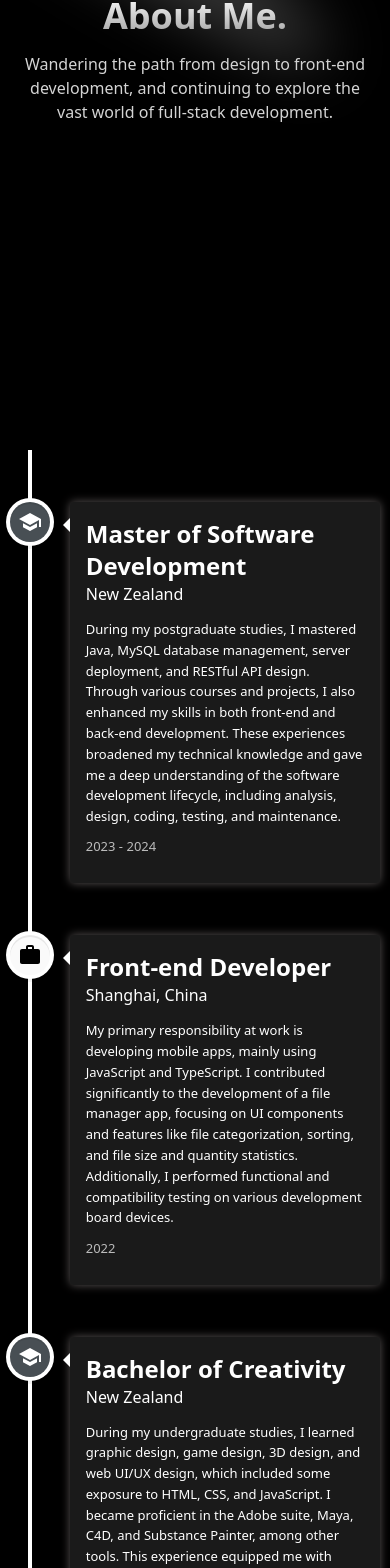
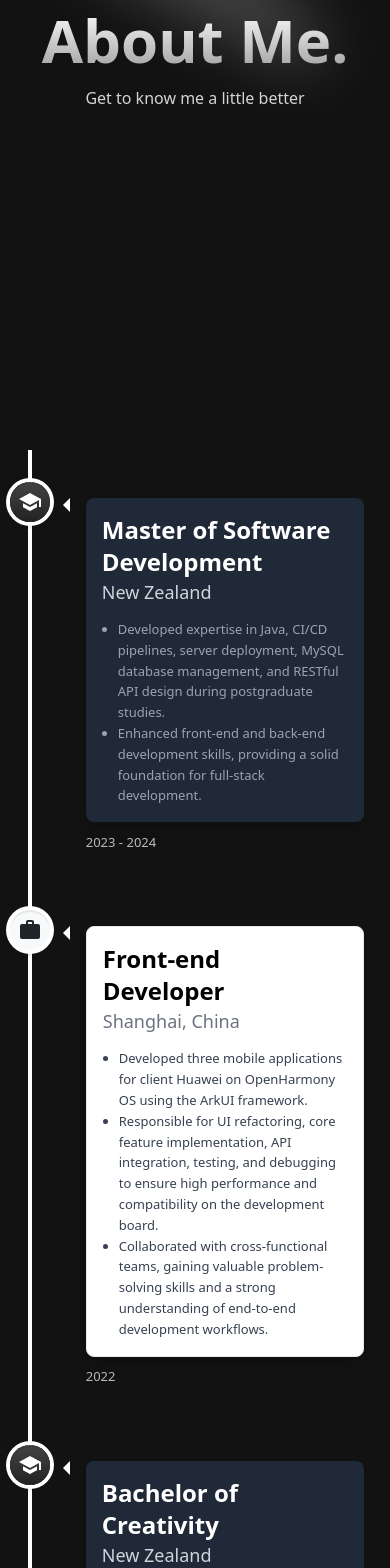
Before and after one commit to Mikalasa/ProfileWeb-Iframe-About, a React (Create React App) app: page / in a window 390 px wide. Shown: the part 394-1962 px from the top of the page. Built offline with nearby package versions, Linux system fonts and the light colour scheme.

Commit message:
updating descriptions and refine timeline ui

```diff
--- a/src/App.js
+++ b/src/App.js
@@ -12,7 +12,6 @@ function App() {
         <SpotlightPreview />
         <TimeLine />
         <SparklesPreview />
-        {/*{!isMobile ? <TextGenerateEffectPreview /> : (<HobbieText />)}*/}
         <HobbieText />
         <LayoutGridDemo />
     </div>
--- a/src/component/Hobbie-text.jsx
+++ b/src/component/Hobbie-text.jsx
@@ -36,9 +36,7 @@ const TextFadeIn = ({ text }) => {
 };
 
 function HobbieText() {
-    const text = `Outside the realm of programming, I also have a deep fondness for 3D art,
-passionate about creating and rendering scenes from the imagination.
-Using technology to create beauty is a pursuit worth undertaking.`;
+    const text = `Beyond programming, I love 3D art and enjoy creating imaginative scenes, blending technology with creativity to craft beauty.`;
     return <TextFadeIn text={text} />;
 }
 
--- a/src/component/common/SparklesPreview.tsx
+++ b/src/component/common/SparklesPreview.tsx
@@ -4,7 +4,7 @@ import {SparklesCore} from "./Sparkles";
 
 export function SparklesPreview() {
     return (
-        <div className="h-[20rem] w-full bg-black flex flex-col items-center justify-center overflow-hidden mt-5 sm:mt-20 rounded-md">
+        <div className="h-[20rem] w-full flex flex-col items-center justify-center overflow-hidden mt-5 sm:mt-20 rounded-md">
             <h1 className="md:text-6xl text-5xl lg:text-7xl font-bold text-center text-neutral-300 relative z-20 mb-2">
                 Hobbies
             </h1>
--- a/src/component/common/SpotlightPreview.tsx
+++ b/src/component/common/SpotlightPreview.tsx
@@ -5,18 +5,17 @@ import {Spotlight} from "./Spotlight";
 export function SpotlightPreview() {
 
     return (
-        <div className="h-screen w-full rounded-md flex items-center justify-center bg-black/[0.96] antialiased bg-grid-white/[0.02] relative overflow-hidden">
+        <div className="h-screen w-full rounded-md flex items-center justify-center antialiased bg-grid-white/[0.02] relative overflow-hidden">
             <Spotlight
                 className="-top-40 left-0 md:left-60 md:-top-20"
                 fill="white"
             />
             <div className=" p-4 max-w-7xl  mx-auto relative z-10  w-full pt-20 md:pt-0">
-                <h1 className="text-4xl md:text-7xl font-bold text-center bg-clip-text text-transparent bg-gradient-to-b from-neutral-50 to-neutral-400 bg-opacity-50">
+                <h1 className="text-6xl md:text-10xl font-bold text-center bg-clip-text text-transparent bg-gradient-to-b from-neutral-50 to-neutral-400 bg-opacity-50">
                     About Me.
                 </h1>
                 <p className="mt-4 font-normal text-base text-neutral-300 max-w-lg text-center mx-auto">
-                    Wandering the path from design to front-end development,
-                    and continuing to explore the vast world of full-stack development.
+                    Get to know me a little better
                 </p>
             </div>
         </div>
--- a/src/component/common/TimeLine.jsx
+++ b/src/component/common/TimeLine.jsx
@@ -10,43 +10,45 @@ function TimeLine() {
     <>
         <VerticalTimeline>
             <VerticalTimelineElement
-                className="vertical-timeline-element--box"
+                className="vertical-timeline-element--education"
                 date="2023 - 2024"
-                iconStyle={{background: 'rgb(72,79,84)', color: '#fff'}}
+                iconStyle={{ background: 'linear-gradient(to bottom, #444, #222)', color: '#fff' }}
                 icon={<SchoolIcon />}
             >
-                <h3 className="vertical-timeline-element-title text-2xl"><strong>Master of Software Development</strong>
-                </h3>
-                <h4 className="vertical-timeline-element-subtitle">New Zealand</h4>
-                <p>
-                    {experienceConfig.experience[0].description}
-                </p>
+                <div className="p-4 bg-gray-800 rounded-lg shadow-lg">
+                    <h3 className="text-2xl font-bold text-white">Master of Software Development</h3>
+                    <h4 className="text-lg text-gray-300">New Zealand</h4>
+                    <p className="text-sm text-gray-400">{experienceConfig.experience[0].description}</p>
+                </div>
             </VerticalTimelineElement>
+
             <VerticalTimelineElement
-                className="vertical-timeline-element--box"
+                className="vertical-timeline-element--work"
                 date="2022"
-                iconStyle={{background: 'rgb(250,250,250)', color: 'rgb(0,0,0)'}}
+                iconStyle={{ background: '#f8f9fa', color: '#212529' }}
                 icon={<WorkIcon />}
             >
-                <h3 className="vertical-timeline-element-title text-2xl"><strong>Front-end Developer</strong></h3>
-                <h4 className="vertical-timeline-element-subtitle">Shanghai, China</h4>
-                <p>
-                    {experienceConfig.experience[1].description}
-                </p>
+                <div className="p-4 bg-white border rounded-lg shadow-lg">
+                    <h3 className="text-2xl font-bold text-black">Front-end Developer</h3>
+                    <h4 className="text-lg text-gray-500">Shanghai, China</h4>
+                    <p className="text-sm text-gray-700">{experienceConfig.experience[1].description}</p>
+                </div>
             </VerticalTimelineElement>
+
             <VerticalTimelineElement
-                className="vertical-timeline-element--box"
+                className="vertical-timeline-element--education"
                 date="2018 - 2021"
-                iconStyle={{background: 'rgb(72,79,84)', color: '#fff'}}
+                iconStyle={{ background: 'linear-gradient(to bottom, #444, #222)', color: '#fff' }}
                 icon={<SchoolIcon />}
             >
-                <h3 className="vertical-timeline-element-title text-2xl"><strong>Bachelor of Creativity</strong></h3>
-                <h4 className="vertical-timeline-element-subtitle">New Zealand</h4>
-                <p>
-                    {experienceConfig.experience[2].description}
-                </p>
+                <div className="p-4 bg-gray-800 rounded-lg shadow-lg">
+                    <h3 className="text-2xl font-bold text-white">Bachelor of Creativity</h3>
+                    <h4 className="text-lg text-gray-300">New Zealand</h4>
+                    <p className="text-sm text-gray-400">{experienceConfig.experience[2].description}</p>
+                </div>
             </VerticalTimelineElement>
         </VerticalTimeline>
+
     </>
   );
 }
--- a/src/experience-config.js
+++ b/src/experience-config.js
@@ -1,17 +1,30 @@
 export const experienceConfig = {
     "experience": [
         {
-            "description": `During my postgraduate studies, I mastered Java, MySQL database management,
-            server deployment, and RESTful API design. Through various courses and projects,
-            I also enhanced my skills in both front-end and back-end development.
-            These experiences broadened my technical knowledge and gave me a deep understanding of the software development lifecycle,
-            including analysis, design, coding, testing, and maintenance.`
+            "description": (
+                <ul>
+                    <li>Developed expertise in Java, CI/CD pipelines, server deployment, MySQL database management, and RESTful API design during postgraduate studies.</li>
+                    <li>Enhanced front-end and back-end development skills, providing a solid foundation for full-stack development.</li>
+                </ul>
+            )
         },
         {
-            "description": `My primary responsibility at work is developing mobile apps, mainly using JavaScript and TypeScript. I contributed significantly to the development of a file manager app, focusing on UI components and features like file categorization, sorting, and file size and quantity statistics. Additionally, I performed functional and compatibility testing on various development board devices.`
+            "description": (
+                <ul>
+                    <li>Developed three mobile applications for client Huawei on OpenHarmony OS using the ArkUI framework.</li>
+                    <li>Responsible for UI refactoring, core feature implementation, API integration, testing, and debugging to ensure high performance and compatibility on the development board.</li>
+                    <li>Collaborated with cross-functional teams, gaining valuable problem-solving skills and a strong understanding of end-to-end development workflows.</li>
+                </ul>
+            )
         },
         {
-            "description": `During my undergraduate studies, I learned graphic design, game design, 3D design, and web UI/UX design, which included some exposure to HTML, CSS, and JavaScript. I became proficient in the Adobe suite, Maya, C4D, and Substance Painter, among other tools. This experience equipped me with strong design skills and was an unforgettable journey.`
+            "description": (
+                <ul>
+                    <li>Gained expertise in graphic design, game design, 3D modeling, and web UI/UX design during undergraduate studies.</li>
+                    <li>Acquired proficiency in HTML, CSS, and JavaScript.</li>
+                    <li>Became proficient in tools like Adobe Creative Suite, Maya, C4D, and Substance Painter, honing strong design skills and creating a memorable foundation for my career.</li>
+                </ul>
+            )
         }
     ]
-}
+};
--- a/src/index.css
+++ b/src/index.css
@@ -3,7 +3,7 @@
 @tailwind utilities;
 
 body {
-    background-color: #000000;
+    background-color: #121212;
 }
 .generate-text-box {
     margin: 0 auto;
@@ -15,14 +15,18 @@ body {
 
 /* timeline card */
 .vertical-timeline-element-content {
-    background-color: #1a1a1a !important;
+    background-color: #121212 !important;
     color: #ffffff !important;
     border-radius: 10px;
-    padding: 20px;
-    margin: 20px 0;
-    box-shadow: 0 0 10px rgba(164, 155, 155, 0.55) !important;
+
+    box-shadow: 0 0 2px rgba(164, 155, 155, 0) !important;
+    p {
+        padding-left: 1rem;
+    }
+    li {
+        list-style: disc !important;
+    }
 }
-
 
 /* scroll bar */
 ::-webkit-scrollbar {
```
